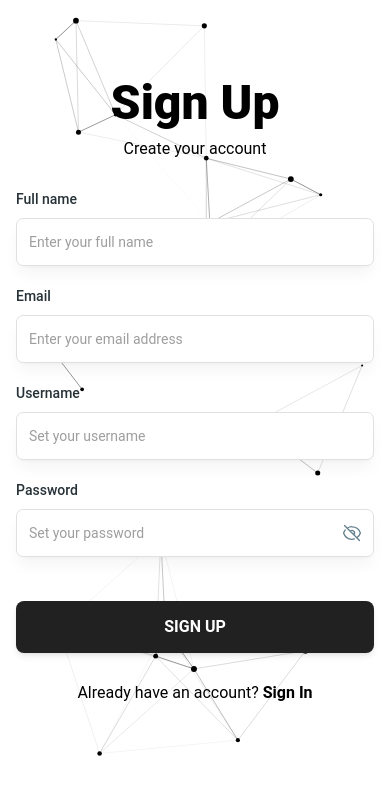
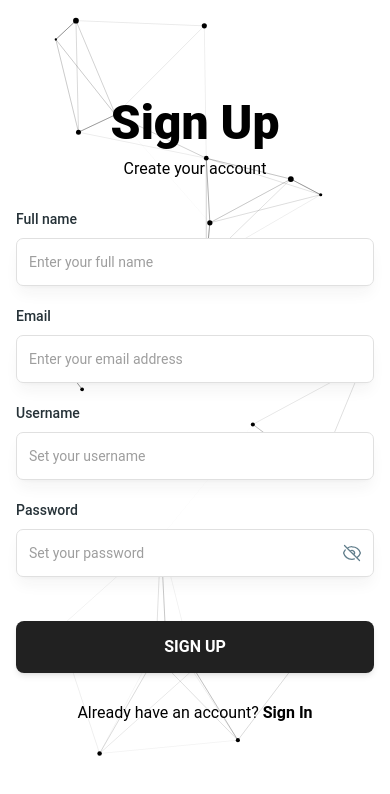
Before and after one commit to prikol769/blog-app-frontend, a React (Vite) app: page /sign-up in a window 390 px wide. Shown: the top 794 px of the page. Built offline with nearby package versions, Linux system fonts and the light colour scheme; no server answers.

Commit message:
fix media query SignUpPage

```diff
--- a/src/pages/SignUpPage.jsx
+++ b/src/pages/SignUpPage.jsx
@@ -39,7 +39,7 @@ const SignUpPage = () => {
       {error && <AlertCustomCloseIcon message={error} setError={setError} />}
       <form
         onSubmit={handleSubmit}
-        className="flex flex-col gap-7 w-[500px] mb-[60px]"
+        className="flex flex-col gap-7 w-[500px] mb-[20px] md:mb-[60px]"
       >
         <div className="text-center">
           <p className=" text-5xl font-extrabold mb-5">Sign Up</p>
```
